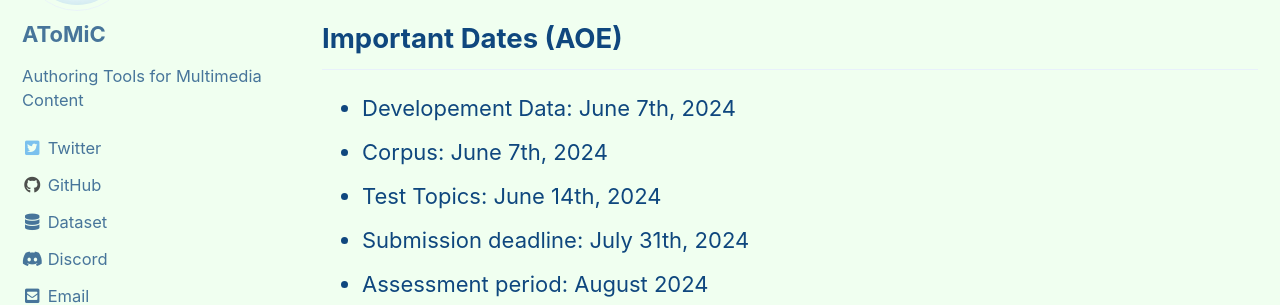
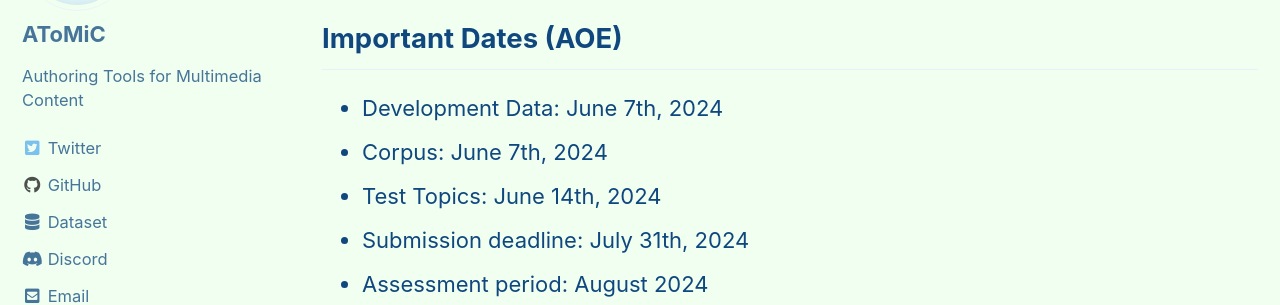
Before and after one commit to TREC-AToMiC/trec-atomic.github.io, a Jekyll site: the page built from docs/_posts/2024-06-04-TREC2024-guidelines.md, in a window 1280 px wide and 900 px high, scrolled down 831 px. Shown: the part 165-470 px from the top of the window. Built offline with Jekyll 4.4.1, drawn with Linux system fonts in a browser that asks for light colours; cached includes are drawn as plain includes.

Commit message:
minor fix

```diff
--- a/docs/_posts/2024-06-04-TREC2024-guidelines.md
+++ b/docs/_posts/2024-06-04-TREC2024-guidelines.md
@@ -15,7 +15,7 @@ Welcome to the TREC 2024 AToMiC (Authoring Tools for Multimedia Content) track.
 
 ## Important Dates (AOE)
 
-- Developement Data: June 7th, 2024
+- Development Data: June 7th, 2024
 - Corpus: June 7th, 2024
 - Test Topics: June 14th, 2024
 - Submission deadline: July 31th, 2024
@@ -44,7 +44,7 @@ Image understanding focuses on detailed descriptions of depicted scenes, entitie
 
 ### 2024 Resource
 
-- 🤗 [Development Data (Nightly, subject to change)](TREC-AToMiC/atomic2023-small_text2image)
+- 🤗 [Development Data (Nightly, subject to change)](https://huggingface.co/datasets/TREC-AToMiC/atomic2023-small_text2image)
 
 ### 2023 Resource
 
```
